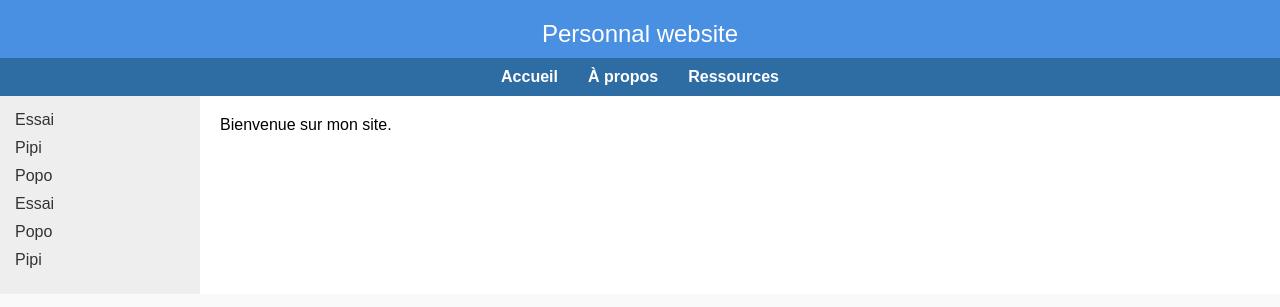
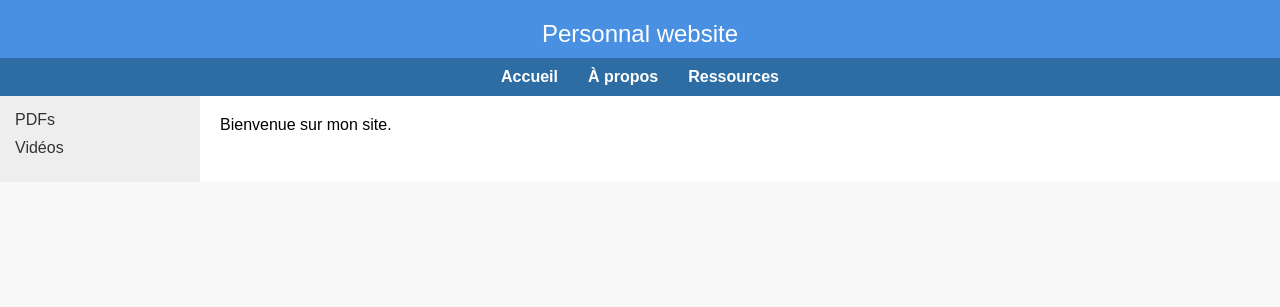
Before and after one commit to bdaire/bdaire.github.io, a Jekyll site: the page built from index.md, in a window 1280 px wide. Shown: the top 307 px of the page. Built offline with Jekyll 4.4.1, drawn with Linux system fonts in a browser that asks for light colours.

Commit message:
Update sidebar.html

```diff
--- a/_includes/sidebar.html
+++ b/_includes/sidebar.html
@@ -1,17 +1,4 @@
 <aside>
-  <div class="has-submenu">
-    <a href="#">Essai</a>
-    <div class="submenu">
-      <a href="#">Pipi</a>
-      <a href="#">Popo</a>
-    </div>
-  </div>
-
-  <div class="has-submenu">
-    <a href="#">Essai</a>
-    <div class="submenu">
-      <a href="#">Popo</a>
-      <a href="#">Pipi</a>
-    </div>
-  </div>
+  <a href="#">PDFs</a>
+  <a href="#">Vidéos</a>
 </aside>
```
